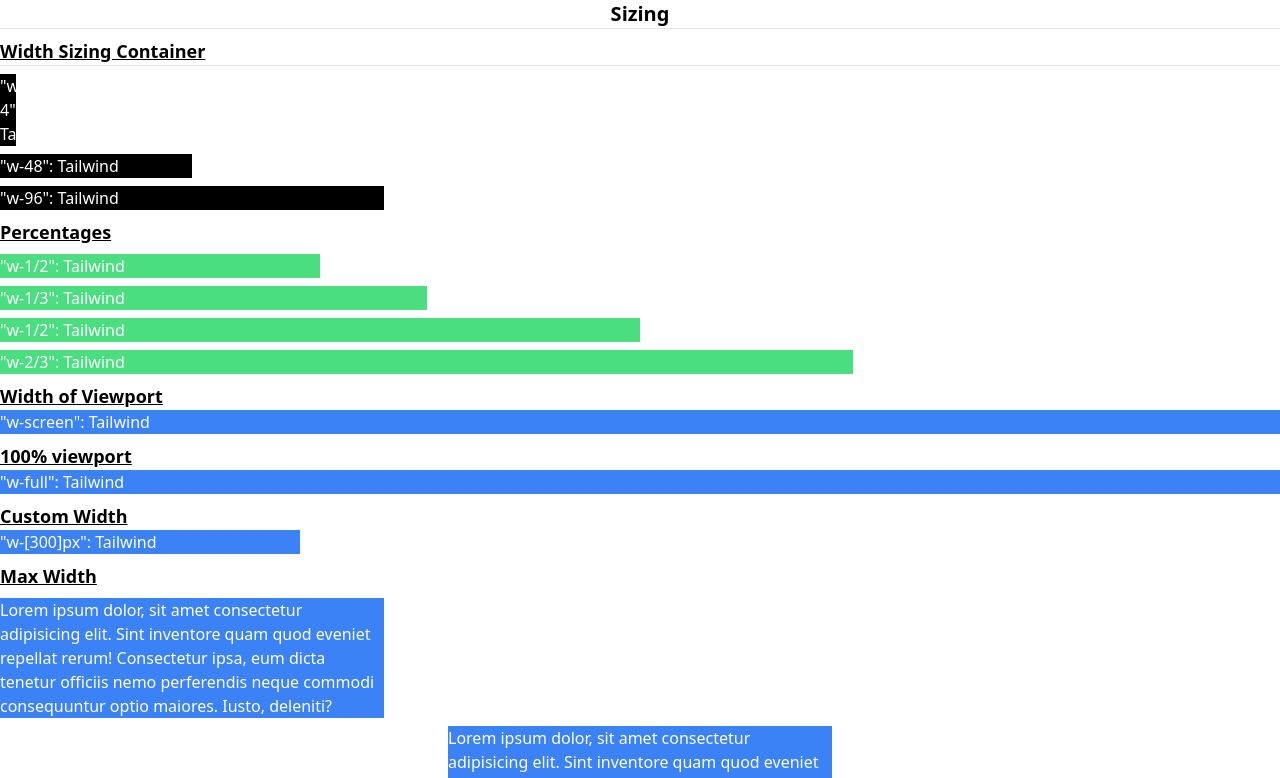
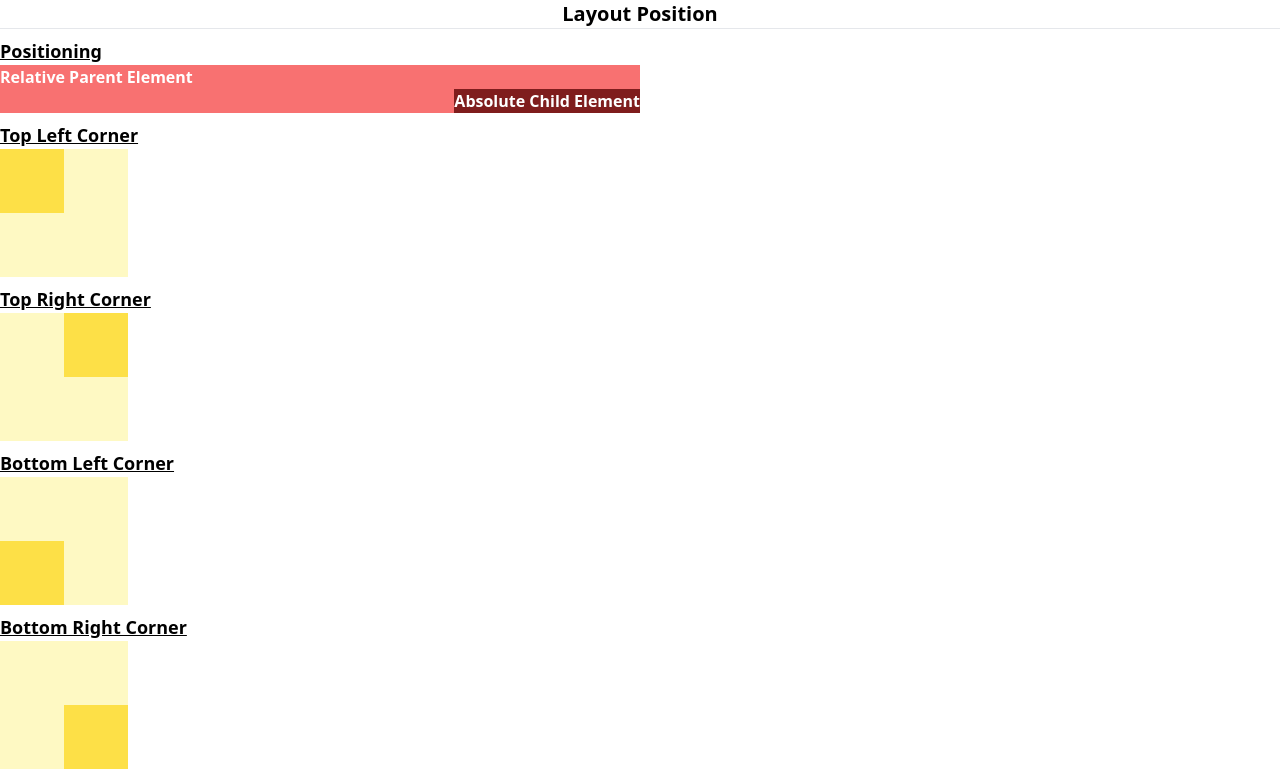
Before and after one commit to nsagias/react-tailwindcss-starter, a React (Create React App) app: page / in a window 1280 px wide. Shown: the top 778 px of the page. Built offline with nearby package versions, Linux system fonts and the light colour scheme.

Commit message:
add LayoutPosition component, scaffold and add relative and absolute example

```diff
--- a/src/App.tsx
+++ b/src/App.tsx
@@ -3,13 +3,14 @@
 import AlertTailwind from './components/Alert/AlertTailwind';
 import Colors from './components/Colors/Colors';
 import Containers from './components/Containers/Containers';
+import LayoutPosition from './components/LayoutPosition/LayoutPosition';
 import Sizing from './components/Sizing/Sizing';
 import Typography from './components/Typography/Typography';
 
 export default function App() {
   return (
     <div className="App">
-      <Sizing />
+    <LayoutPosition />
     </div>
   );
 }
--- /dev/null
+++ b/src/components/LayoutPosition/LayoutPosition.tsx
@@ -0,0 +1,50 @@
+export default function LayoutPosition() {
+  const b = "Tailwind";
+  return (
+    <div>
+      <h1 className="flex justify-center text-xl font-bold">Layout Position</h1>
+      <hr />
+
+      {/* Positioning */}
+      <p className="text-lg font-bold underline mt-2">Positioning</p>
+      <div className="relative h-12 w-1/2 bg-red-400 text-white font-bold">
+        <p>Relative Parent Element</p>
+        <div className="absolute bottom-0 right-0 bg-red-900 text-white font-bold">
+          <p>Absolute Child Element</p>
+        </div>
+      </div>
+
+      {/* Top Left Corner */}
+      <p className="text-lg font-bold underline mt-2">Top Left Corner</p>
+      <div className="relative h-32 w-32 bg-yellow-100">
+        <div className="absolute left-0 top-0 h-16 w-16 bg-yellow-300"></div>
+      </div>
+
+      {/* Top Right Corner */}
+      <p className="text-lg font-bold underline mt-2">Top Right Corner</p>
+      <div className="relative h-32 w-32 bg-yellow-100">
+        <div className="absolute right-0 top-0 h-16 w-16 bg-yellow-300"></div>
+      </div>
+      {/* Bottom Left Corner */}
+      <p className="text-lg font-bold underline mt-2">Bottom Left Corner</p>
+      <div className="relative h-32 w-32 bg-yellow-100">
+        <div className="absolute left-0 bottom-0 h-16 w-16 bg-yellow-300"></div>
+      </div>
+      {/* Bottom Right Corner */}
+      <p className="text-lg font-bold underline mt-2">Bottom Right Corner</p>
+      <div className="relative h-32 w-32 bg-yellow-100">
+        <div className="absolute right-0 bottom-0 h-16 w-16 bg-yellow-300"></div>
+      </div>
+      {/* Span Top Edge */}
+      <p className="text-lg font-bold underline mt-2">Span Top Edge</p>
+      {/* Span Left Edge */}
+      <p className="text-lg font-bold underline mt-2">Span Left Edge</p>
+      {/* Span Right Edge */}
+      <p className="text-lg font-bold underline mt-2">Span Right Edge</p>
+      {/* Span Bottom Edge */}
+      <p className="text-lg font-bold underline mt-2">Span Bottom Edge</p>
+
+
+    </div>
+  );
+}
```
